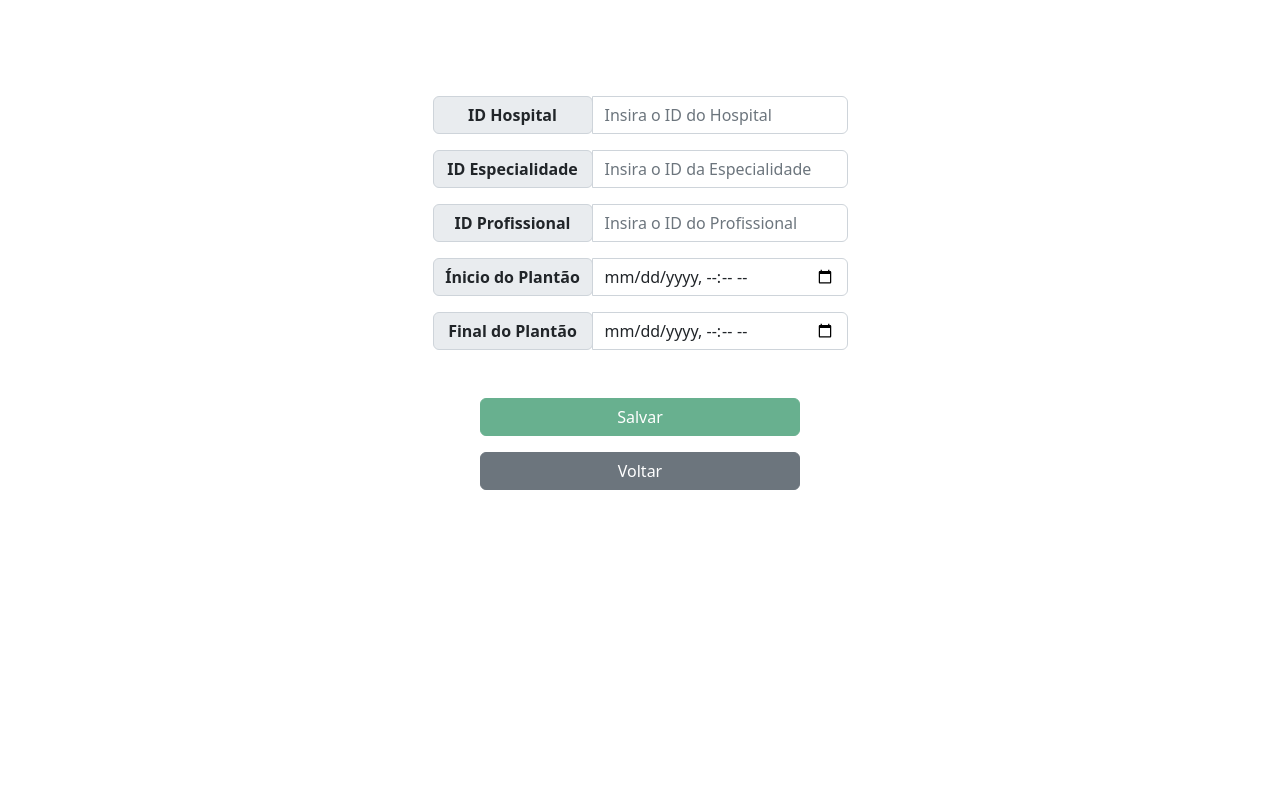
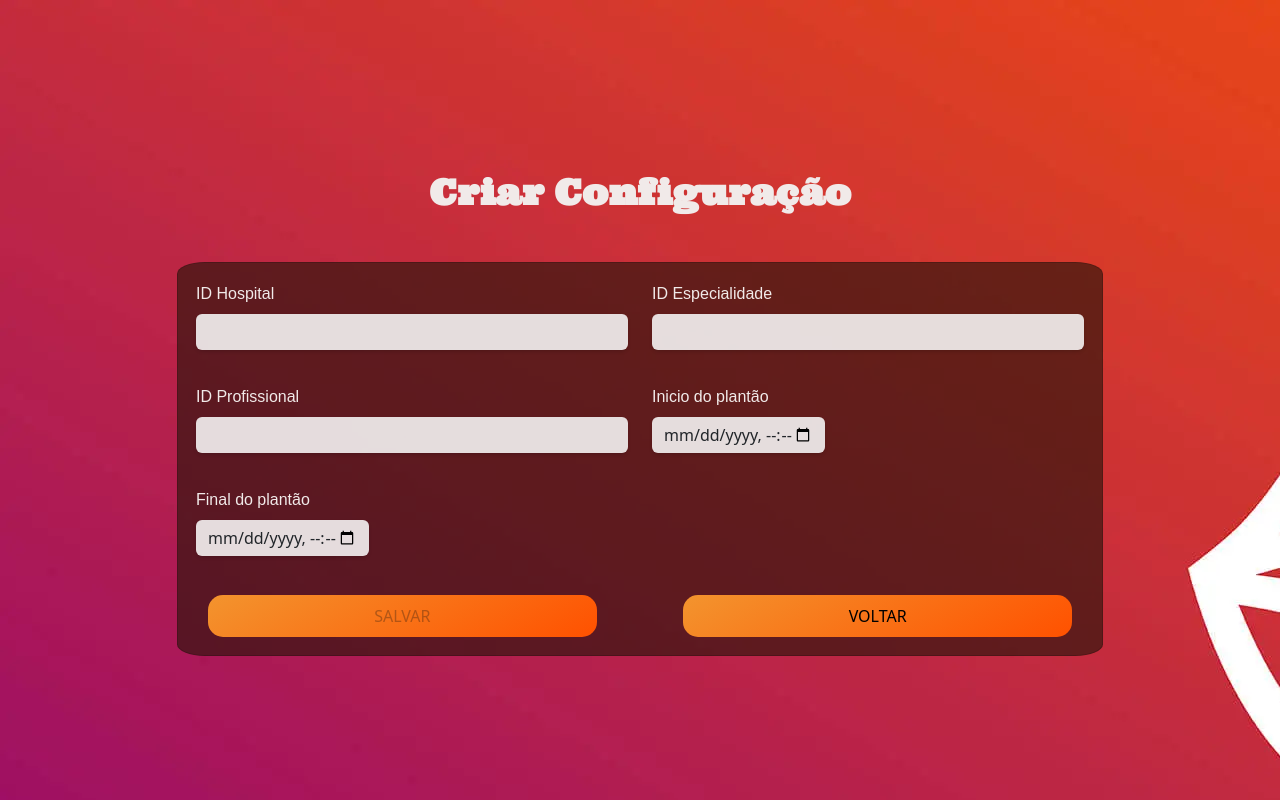
Before and after one commit to projeto-agendamentoHospital/TelaCadastro, an Angular app in the folder telaCadastro/: page /inicio/acessoRestrito/adicionarAgenda in a window 1280 px wide. Built offline with nearby package versions, Linux system fonts and the light colour scheme.

Commit message:
tela adm de agenda

```diff
--- a/telaCadastro/src/app/create-setting/create-setting.component.css
+++ b/telaCadastro/src/app/create-setting/create-setting.component.css
@@ -0,0 +1,65 @@
+@import url('https://fonts.googleapis.com/css2?family=Raleway:wght@300;700&family=Ultra&display=swap');
+
+.full-banner-form{
+  width: 100%;
+  height: 100vh;
+  display: flex;
+  align-items: center;
+  justify-content: center;
+  background: #dddcda;
+  background: url("../img/fundo2.webp") no-repeat;
+}
+h1{
+  padding-top: 28px;
+  text-align: center;
+  font-size: 35px;
+  font-weight: 800;
+  color:rgb(241, 234, 233);
+  font-family: 'Ultra', serif;
+}
+.form{
+  background: #2b150ba6 ;
+  width: 100%;
+  height: auto;
+  border-radius: 3%;
+  padding: 2px;
+}
+label{
+  color: rgb(241, 234, 233);
+  font-family: Arial, sans-serif;
+  font-weight: 500;
+  font-size: 1em;
+}
+input{
+  margin-bottom: 10px;
+  box-shadow: 0px 2px 4px -1px rgba( 0,0,0,0.2);
+  margin-bottom: 10px;
+  box-shadow: 0px 2px 4px -1px rgba( 0,0,0,0.2);
+}
+
+button{
+  background: linear-gradient(150deg,#f3942e 0%, #ff5100 100%);
+  width: 45%;
+  line-height: 40px;
+  border-radius: 15px;
+  border: none;
+  text-transform: uppercase;
+  margin-top: 5px;
+}
+input{
+  background: rgba(244, 242, 242, 0.9);
+  border: black;
+}
+.botoes{
+  display: flex;
+  justify-content: space-between;
+}
+button:hover{
+  background: linear-gradient(150deg,#ff5100 0%, #f3942e 100%);
+  color: #dddcda;
+  box-shadow: 0px 2px 4px -1px rgba(0, 0, 0, 0.5);
+}
+input:hover{
+  background: rgba(240, 234, 234, 0.2);
+  border: black;
+}
--- a/telaCadastro/src/app/create-setting/create-setting.component.html
+++ b/telaCadastro/src/app/create-setting/create-setting.component.html
@@ -1,130 +1,129 @@
-<div
-  class="d-flex flex-column bg-blue justify-content-center text-center text-white"
-  style="min-height: 25vh"
->
+<!-- <div class="d-flex flex-column bg-blue justify-content-center text-center text-white full-banner-form"
+  style="min-height: 25vh">
   <div class="text-center">
-    <h2 class="display-6 text-white mt-3">Criar Configuração</h2>
+    <h1 class="display-6 text-white mt-3">Criar Configuração</h1>
   </div>
-  <form
-    action=""
-    method="post"
-    #frmCreate="ngForm"
-    (ngSubmit)="toCreate(frmCreate)"
-  >
-    <div class="input-group mt-4 d-flex justify-content-center">
+  <form action="" method="post" #frmCreate="ngForm" (ngSubmit)="toCreate(frmCreate)">
+    <div class="form">
+      <div class="input-group mt-4 d-flex justify-content-center ">
         <div class="input-group-prepend">
-        <span
-          class="input-group-text d-flex justify-content-center"
-          id="basic-addon1"
-          style="width: 10em"
-          ><b>ID Hospital</b></span
-        >
+          <span class="input-group-text d-flex justify-content-center" id="basic-addon1" style="width: 10em"><b>ID
+              Hospital</b></span>
         </div>
-      <input
-        type="number"
-        class="form-control rounded-end"
-        id="idHospital"
-        name="idHospital"
-        style="max-width: 20%"
-        placeholder="Insira o ID do Hospital"
-        aria-describedby="basic-addon1"
-        [(ngModel)]="setting.idHospital"
-        required
-      /><br />
+        <input type="number" class="form-control rounded-end" id="idHospital" name="idHospital" style="max-width: 20%"
+          placeholder="Insira o ID do Hospital" aria-describedby="basic-addon1" [(ngModel)]="setting.idHospital"
+          required /><br />
       </div>
       <div class="input-group mt-3 d-flex justify-content-center">
         <div class="input-group-prepend">
-        <span
-          class="input-group-text d-flex justify-content-center"
-          id="basic-addon1"
-          style="width: 10em"
-          ><b>ID Especialidade</b></span
-        >
+          <span class="input-group-text d-flex justify-content-center" id="basic-addon1" style="width: 10em"><b>ID
+              Especialidade</b></span>
         </div>
-      <input
-        type="number"
-        class="form-control rounded-end"
-        id="idSpecialty"
-        name="idSpecialty"
-        style="max-width: 20%"
-        placeholder="Insira o ID da Especialidade"
-        aria-describedby="basic-addon1"
-        [(ngModel)]="setting.idSpecialty"
-        required
-      /><br />
+        <input type="number" class="form-control rounded-end" id="idSpecialty" name="idSpecialty" style="max-width: 20%"
+          placeholder="Insira o ID da Especialidade" aria-describedby="basic-addon1" [(ngModel)]="setting.idSpecialty"
+          required /><br />
       </div>
       <div class="input-group mt-3 d-flex justify-content-center">
         <div class="input-group-prepend">
-        <span
-          class="input-group-text d-flex justify-content-center"
-          id="basic-addon1"
-          style="width: 10em"
-          ><b>ID Profissional</b></span
-        >
+          <span class="input-group-text d-flex justify-content-center" id="basic-addon1" style="width: 10em"><b>ID
+              Profissional</b></span>
         </div>
-      <input
-        type="number"
-        class="form-control rounded-end"
-        id="idProfessional"
-        name="idProfessional"
-        style="max-width: 20%"
-        placeholder="Insira o ID do Profissional"
-        aria-describedby="basic-addon1"
-        [(ngModel)]="setting.idProfessional"
-        required
-      /><br />
+        <input type="number" class="form-control rounded-end" id="idProfessional" name="idProfessional"
+          style="max-width: 20%" placeholder="Insira o ID do Profissional" aria-describedby="basic-addon1"
+          [(ngModel)]="setting.idProfessional" required /><br />
       </div>
       <div class="input-group mt-3 d-flex justify-content-center">
         <div class="input-group-prepend">
-        <span
-          class="input-group-text d-flex justify-content-center"
-          id="basic-addon1"
-          style="width: 10em"
-          ><b>Ínicio do Plantão</b></span
-        >
+          <span class="input-group-text d-flex justify-content-center" id="basic-addon1" style="width: 10em"><b>Ínicio
+              do Plantão</b></span>
         </div>
-      <input
-        type="datetime-local"
-        class="form-control rounded-end"
-        id="startDateHour"
-        name="startDateHour"
-        style="max-width: 20%"
-        placeholder="Insira o horário de ínicio do Plantão"
-        [(ngModel)]="setting.startDateHour"
-        aria-describedby="basic-addon1"
-        required
-      /><br />
+        <input type="datetime-local" class="form-control rounded-end" id="startDateHour" name="startDateHour"
+          style="max-width: 20%" placeholder="Insira o horário de ínicio do Plantão" [(ngModel)]="setting.startDateHour"
+          aria-describedby="basic-addon1" required /><br />
       </div>
       <div class="input-group mt-3 mb-5 d-flex justify-content-center">
         <div class="input-group-prepend">
-        <span
-          class="input-group-text d-flex justify-content-center"
-          id="basic-addon1"
-          style="width: 10em"
-          ><b>Final do Plantão</b></span
-        >
+          <span class="input-group-text d-flex justify-content-center" id="basic-addon1" style="width: 10em"><b>Final do
+              Plantão</b></span>
         </div>
-      <input
-        type="datetime-local"
-        class="form-control rounded-end"
-        id="finalDateHour"
-        name="finalDateHour"
-        style="max-width: 20%"
-        placeholder="Insira o horário final do plantão"
-        aria-describedby="basic-addon1"
-        [(ngModel)]="setting.finalDateHour"
-        required
-      /><br />
+        <input type="datetime-local" class="form-control rounded-end" id="finalDateHour" name="finalDateHour"
+          style="max-width: 20%" placeholder="Insira o horário final do plantão" aria-describedby="basic-addon1"
+          [(ngModel)]="setting.finalDateHour" required /><br />
       </div>
-    <button
-      type="submit"
-      class="btn btn-success mb-3 col-3"
-      [disabled]="frmCreate.invalid"
-    >
-      Salvar</button
-    ><br />
-    <a routerLink="/ScheduleSettings" class="btn btn-secondary col-3 mb-5"
-      >Voltar</a
-    >
+      <button type="submit" class="btn btn-success mb-3 col-3" [disabled]="frmCreate.invalid">
+        Salvar</button><br />
+      <a routerLink="/inicio/acessoRestrito" class="btn btn-secondary col-3 mb-5">Voltar</a>
+    </div>
+  </form>
+</div> -->
+
+<!-- //////////////////////////////////////////////////////////////// -->
+<section class="intro full-banner-form">
+  <div>
+    <div class="mask d-flex align-items-center h-100">
+      <div class="container">
+        <div class="row justify-content-center">
+          <h1 class="mb-5 text-center">Criar Configuração</h1>
+          <div class="col-12 col-lg-10">
+            <div class="card form">
+              <div class="card-body">
+                <form action="" method="post" #frmCreate="ngForm" (ngSubmit)="toCreate(frmCreate)">
+                  <!-- 2 column grid layout with text inputs for the first and last names -->
+                  <div class="row">
+                    <div class="col-12 col-md-6">
+                      <div class="form-outline">
+                        <label class="form-label" for="nomeSpecialty">ID Hospital</label>
+                        <input type="text" id="nomeSpecialty" name="nomeSpecialty" class="form-control"
+                          [(ngModel)]="setting.idHospital" required />
+                      </div>
+                    </div>
+                    <div class="col-12 col-md-6 mb-4">
+                      <div class="form-outline">
+                        <label class="form-label" for="cnpjSpecialty">ID Especialidade</label>
+                        <input type="text" id="descricaoSpecialty" name="descricaoSpecialty" class="form-control"
+                          [(ngModel)]="setting.idSpecialty" required />
+                      </div>
+                    </div>
+                    <div class="col-12 col-md-6 mb-4">
+                      <div class="form-outline">
+                        <label class="form-label" for="cnpjSpecialty">ID Profissional</label>
+                        <input type="text" id="descricaoSpecialty" name="descricaoSpecialty" class="form-control"
+                          [(ngModel)]="setting.idProfessional" required />
+                      </div>
+                    </div>
+                    <div class="col-12 col-md-6 mb-4">
+                      <div class="form-outline">
+                        <label class="form-label" for="cnpjSpecialty">Inicio do plantão</label>
+                        <input type="datetime-local" class="form-control rounded-end" id="startDateHour"
+                          name="startDateHour" style="max-width: 40%"
+                          placeholder="Insira o horário de ínicio do Plantão" [(ngModel)]="setting.startDateHour"
+                          aria-describedby="basic-addon1" required />
+                      </div>
+                    </div>
+                    <div class="col-12 col-md-6 mb-4">
+                      <div class="form-outline">
+                        <label class="form-label" for="cnpjSpecialty">Final do plantão</label>
+                        <input type="datetime-local" class="form-control rounded-end" id="finalDateHour"
+                          name="finalDateHour" style="max-width: 40%" placeholder="Insira o horário final do plantão"
+                          aria-describedby="basic-addon1" [(ngModel)]="setting.finalDateHour" required />
+                      </div>
+                    </div>
+
+                  </div>
+                  <!-- Submit button -->
+                  <div class="container botoes">
+                    <button type="submit" [disabled]="frmCreate.invalid">
+                      Salvar</button>
+                    <button class="voltar" routerLink="/inicio/acessoRestrito">
+                      Voltar
+                    </button>
+                  </div>
                 </form>
               </div>
+            </div>
+          </div>
+        </div>
+      </div>
+    </div>
+  </div>
+</section>
```
Lines whose indentation alone changed are shown as unchanged.
